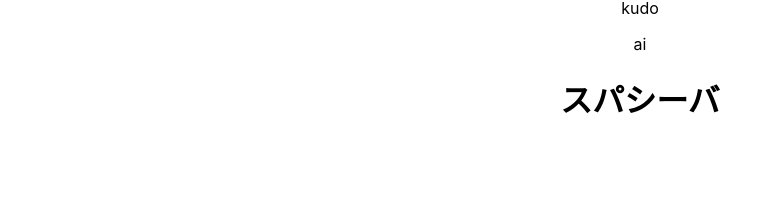
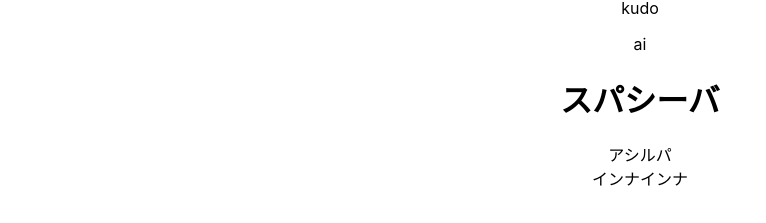
Before and after one commit to kei-1313/react-typescript, a React (Create React App) app: page / in a window 1280 px wide. Shown: the part 574-797 px from the top of the page, without its empty margins (0-766 px from the left). Built offline with nearby package versions, Linux system fonts and the light colour scheme.

Commit message:
propsの型定義のやり方

```diff
--- a/src/component/Example03.tsx
+++ b/src/component/Example03.tsx
@@ -3,7 +3,10 @@ import Hello from "./Hello"
 const Example03: React.FC = () => {
   return (
     <div>
-      <Hello />
+      <Hello text="スパシーバ">
+        <div>アシルパ</div>
+        <div>インナインナ</div>
+      </Hello>
     </div>
   )
 }
--- a/src/component/Hello.tsx
+++ b/src/component/Hello.tsx
@@ -1,6 +1,16 @@
-const Hello: React.FC = () => {
+type HelloProps = {
+  text: string,
+  children: React.ReactNode
+}
+
+const Hello: React.FC<HelloProps> = (props) => {
   return (
-    <h1>スパシーバ</h1>
+    <div>
+      <h1>{props.text}</h1>
+      <div>
+        {props.children}
+      </div>
+    </div>
   )
 }
 
```
